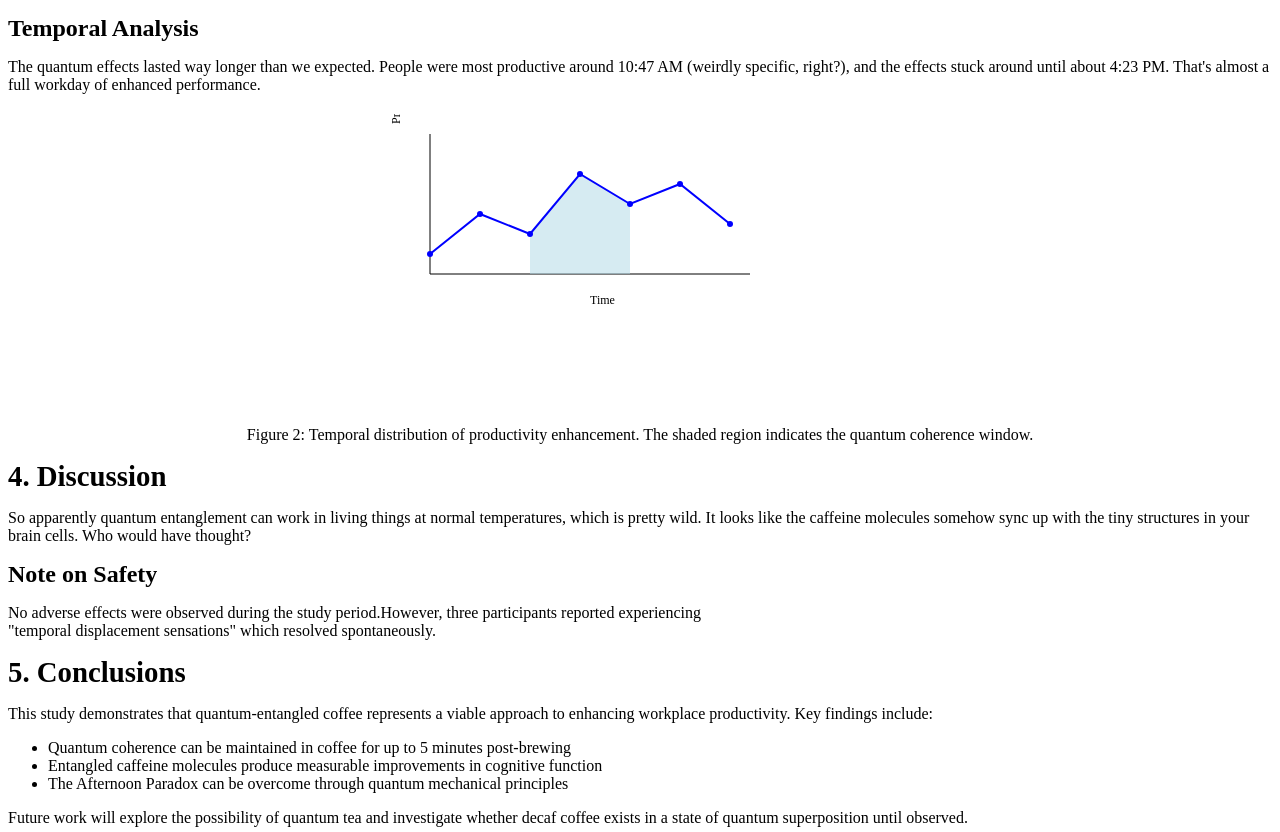
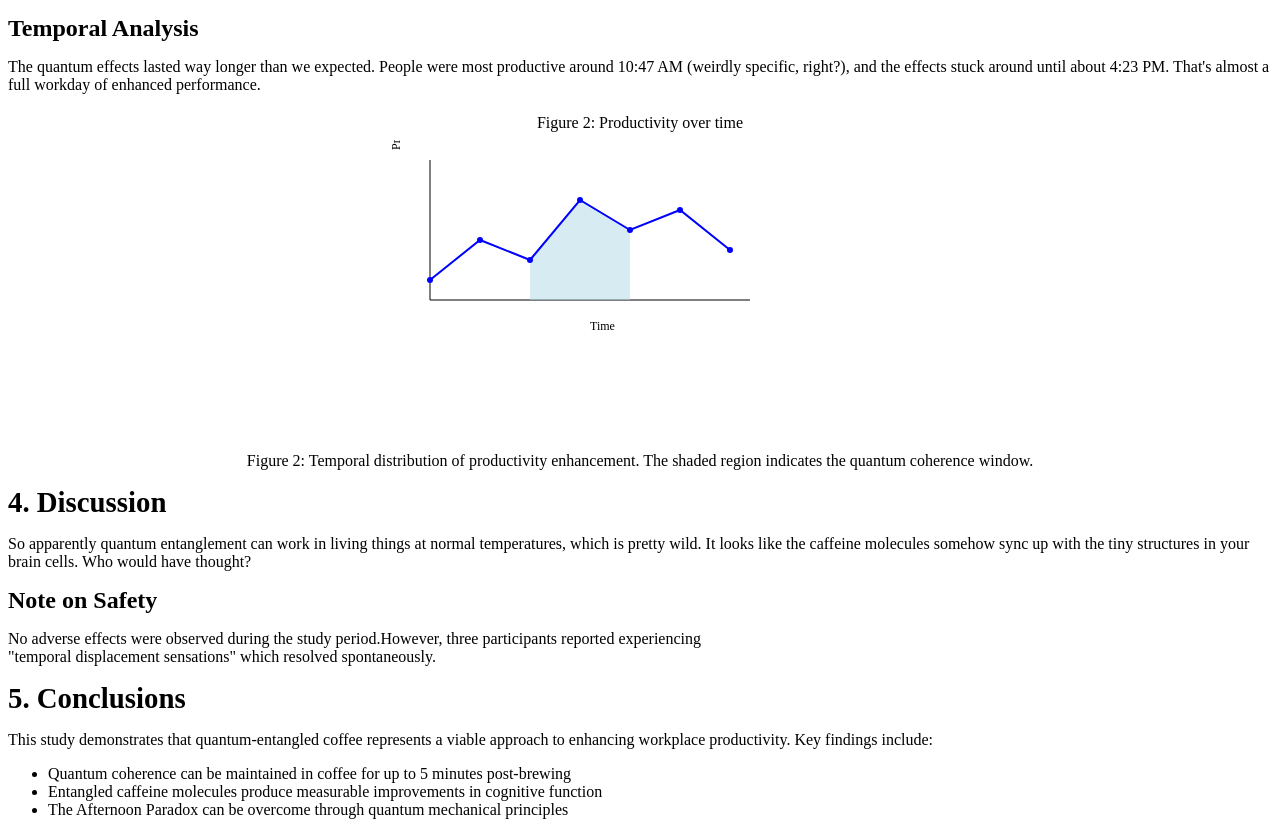
Before and after one commit to bdikbas/cse134b_hw2_starter, a plain HTML site: page index.html in a window 1280 px wide. Shown: the part 1621-2453 px from the top of the page. Drawn offline with Linux system fonts and the light colour scheme.

Commit message:
Update index.html

```diff
--- a/index.html
+++ b/index.html
@@ -168,6 +168,9 @@
                   <p>The quantum effects lasted way longer than we expected. People were most productive around 10:47 AM (weirdly specific, right?),
                     and the effects stuck around until about 4:23 PM. That's almost a full workday of enhanced performance.</p>
                     <figure style ="text-align:center;margin-top:20px">
+                        <figcaption style="margin-bottom: 8px;">
+                            Figure 2: Productivity over time
+                        </figcaption>
                         <svg width="500" height="300" xmlns="http://www.w3.org/2000/svg">
                             <line x1="40" y1="160" x2="360" y2="160" stroke="black" />
                             <line x1="40" y1="160" x2="40" y2="20" stroke="black" />
```
